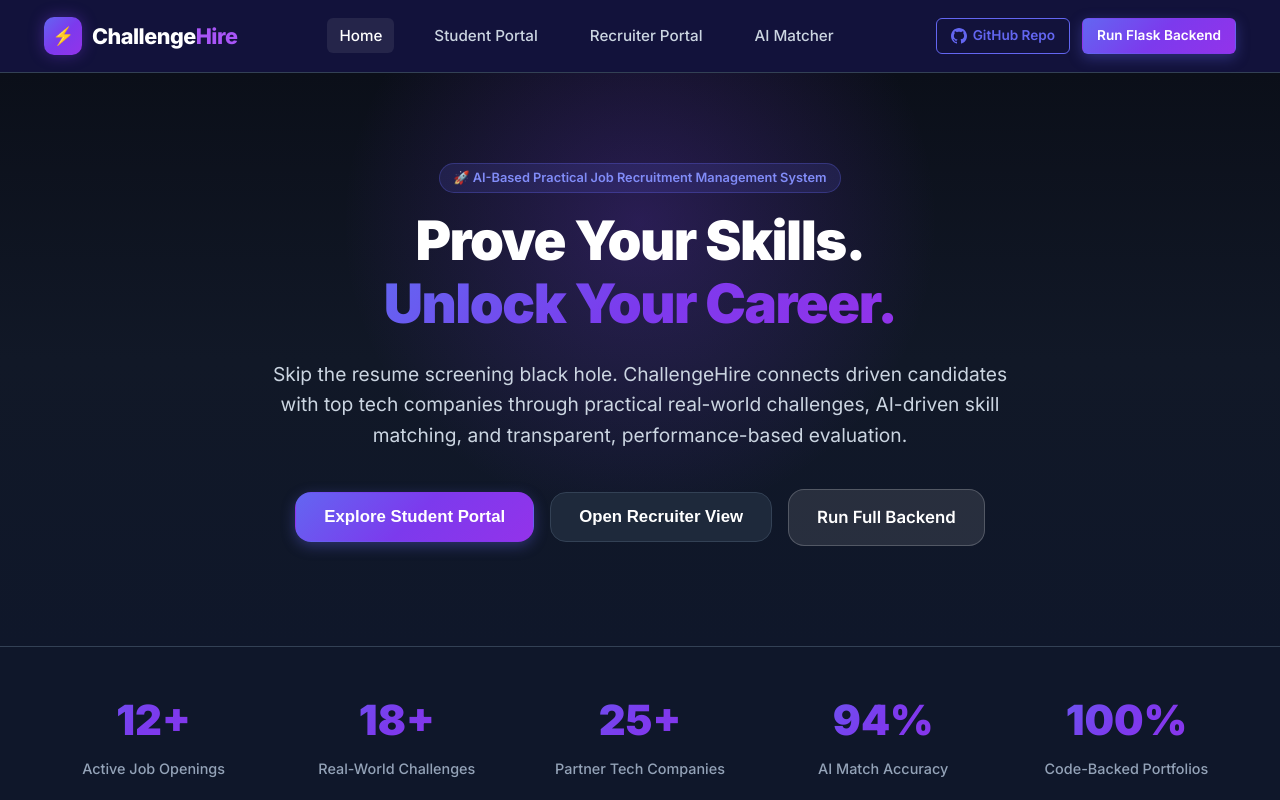
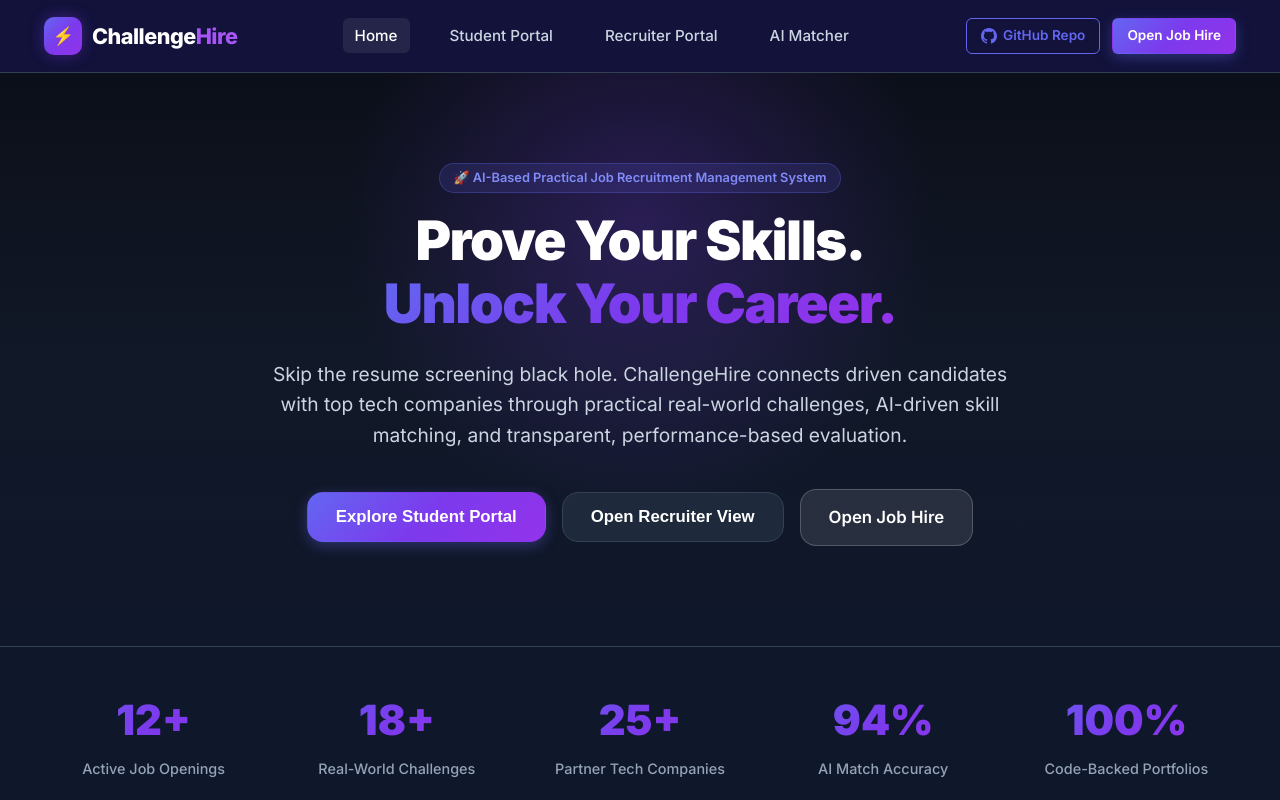
Before and after one commit to Dharanidaran-J/DBMS-Job-Hire, a plain HTML site: page index.html in a window 1280 px wide. Shown: the top 800 px of the page. Drawn offline with nearby package versions, Linux system fonts and the light colour scheme.

Commit message:
Rename button to Open Job Hire

```diff
--- a/index.html
+++ b/index.html
@@ -125,7 +125,7 @@
                     <svg width="16" height="16" viewBox="0 0 24 24" fill="currentColor"><path d="M12 0c-6.626 0-12 5.373-12 12 0 5.302 3.438 9.8 8.207 11.387.599.111.793-.261.793-.577v-2.234c-3.338.726-4.033-1.416-4.033-1.416-.546-1.387-1.333-1.756-1.333-1.756-1.089-.745.083-.729.083-.729 1.205.084 1.839 1.237 1.839 1.237 1.07 1.834 2.807 1.304 3.492.997.107-.775.418-1.305.762-1.604-2.665-.305-5.467-1.334-5.467-5.931 0-1.311.469-2.381 1.236-3.221-.124-.303-.535-1.524.117-3.176 0 0 1.008-.322 3.301 1.23.957-.266 1.983-.399 3.003-.404 1.02.005 2.047.138 3.006.404 2.291-1.552 3.297-1.23 3.297-1.23.653 1.653.242 2.874.118 3.176.77.84 1.235 1.911 1.235 3.221 0 4.609-2.807 5.624-5.479 5.921.43.372.823 1.102.823 2.222v3.293c0 .319.192.694.801.576 4.765-1.589 8.199-6.086 8.199-11.386 0-6.627-5.373-12-12-12z"/></svg>
                     GitHub Repo
                 </a>
-                <a href="http://127.0.0.1:5000" target="_blank" class="btn btn-sm btn-primary">Run Flask Backend</a>
+                <a href="http://127.0.0.1:5000" target="_blank" class="btn btn-sm btn-primary">Open Job Hire</a>
             </div>
         </div>
     </header>
@@ -146,7 +146,7 @@
                 <div class="hero-actions">
                     <button onclick="switchView('student')" class="btn btn-primary btn-lg">Explore Student Portal</button>
                     <button onclick="switchView('recruiter')" class="btn btn-dark btn-lg">Open Recruiter View</button>
-                    <a href="http://127.0.0.1:5000" target="_blank" class="btn btn-secondary btn-lg" style="background: rgba(255,255,255,0.1); color: #ffffff; border-color: rgba(255,255,255,0.2);">Run Full Backend</a>
+                    <a href="http://127.0.0.1:5000" target="_blank" class="btn btn-secondary btn-lg" style="background: rgba(255,255,255,0.1); color: #ffffff; border-color: rgba(255,255,255,0.2);">Open Job Hire</a>
                 </div>
             </div>
         </section>
```
